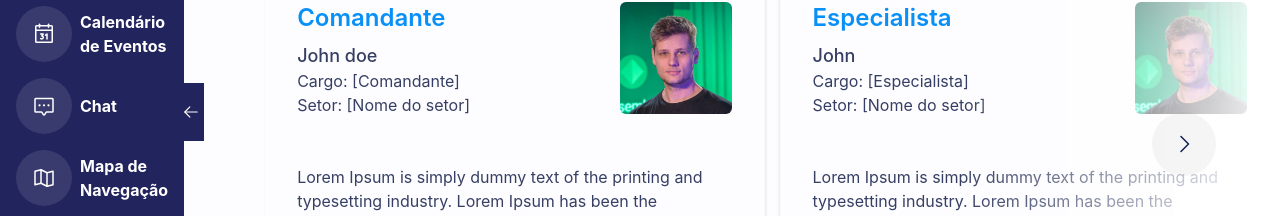
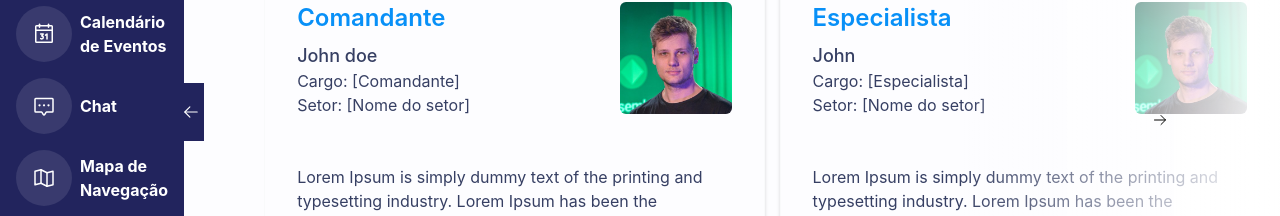
Before and after one commit to cosmossocialtime/Cosmos-Front-End, a Next.js app: page /dashboard/tripulacao in a window 1280 px wide. Shown: the part 288-504 px from the top of the page. Built offline with nearby package versions, Linux system fonts and the light colour scheme.

Commit message:
trying fix tripulacao

```diff
--- a/src/app/dashboard/layout.tsx
+++ b/src/app/dashboard/layout.tsx
@@ -1,4 +1,4 @@
-// "use client"
+"use client"
 
 import "../../mainTailwind.css";
 import { SideBar } from "./SideBar";
@@ -15,9 +15,9 @@ export default function DashboardLayout({
         <div className="flex overflow-x-hidden">
 
           <SideBar />
-          <main className='grow'>
+          <div className='grow'>
             {children}
-          </main>
+          </div>
         </div>
       </body>
     </html>
--- a/src/app/dashboard/tripulacao/ArrowSlider.tsx
+++ b/src/app/dashboard/tripulacao/ArrowSlider.tsx
@@ -1,18 +1,20 @@
 import Image from "next/image";
-import ArrowRight from "../../../../public/images/tripulacao/arrowLeft.svg";
+import { ArrowRight } from "phosphor-react";
+// import ArrowRight from "../../../../public/images/tripulacao/arrowLeft.svg";
 
 export function Arrow(props: {
   disabled: boolean;
   left?: boolean;
   onClick: (e: any) => void;
 }) {
-  const disabeld = props.disabled ? " arrow--disabled" : ""
+  const disabled = props.disabled ? " arrow--disabled" : ""
   return (
     <div
       onClick={props.onClick}
       className="z-40 absolute top-1/2 bottom-1/2 right-16 lg:visible lg:flex w-16 h-16 cursor-pointer"
     >
-      <Image src={ArrowRight} alt="Arrow Right" />
+      {/* <Image src={ArrowRight} alt="Arrow Right" /> */}
+      <ArrowRight />
     </div>
   );
 }
--- a/src/app/dashboard/tripulacao/Modal.tsx
+++ b/src/app/dashboard/tripulacao/Modal.tsx
@@ -28,9 +28,9 @@ export function Modal(ModalProps: DatasProfile) {
           />
         </div>
         <Dialog.Close className="absolute top-10 right-8">
-          <button>
+
             <Image src={Close} alt="Button Close" className="rounded-md" />
-          </button>
+
         </Dialog.Close>
       </div>
       <div className="relative flex gap-24 px-2 justify-center items-center">
--- a/src/components/NovasAventuras/PapelMissao/OptionSelect/OptionSelect.tsx
+++ b/src/components/NovasAventuras/PapelMissao/OptionSelect/OptionSelect.tsx
@@ -42,7 +42,6 @@ export function OptionSelect() {
     secondOption,
     thirdOption,
   };
-  console.log(Options);
   return (
     <>
       <HeaderMissao closeVisibility={+true} />
```
